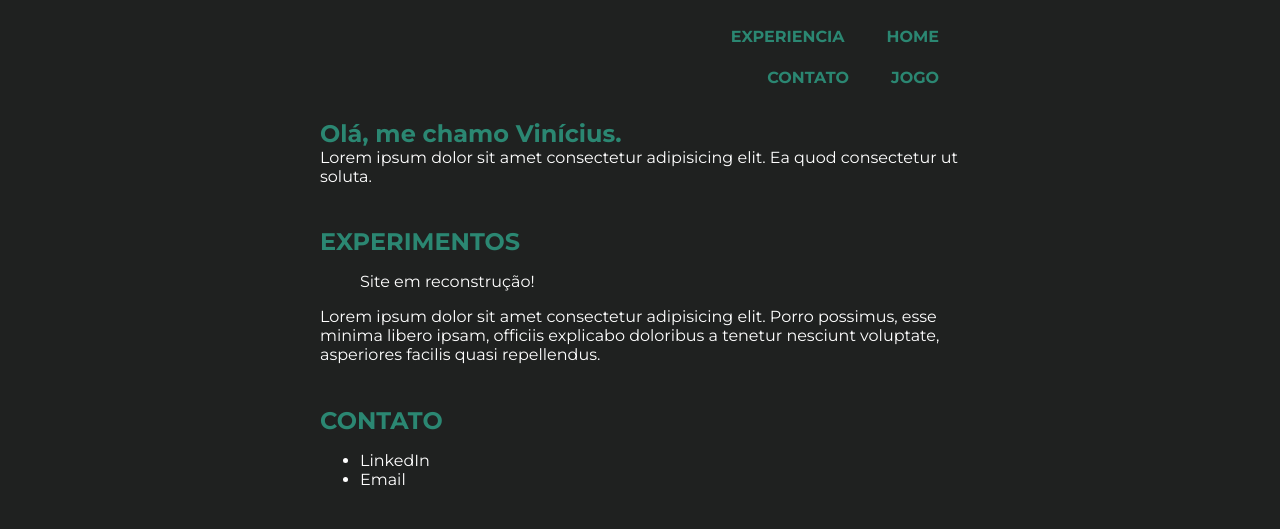
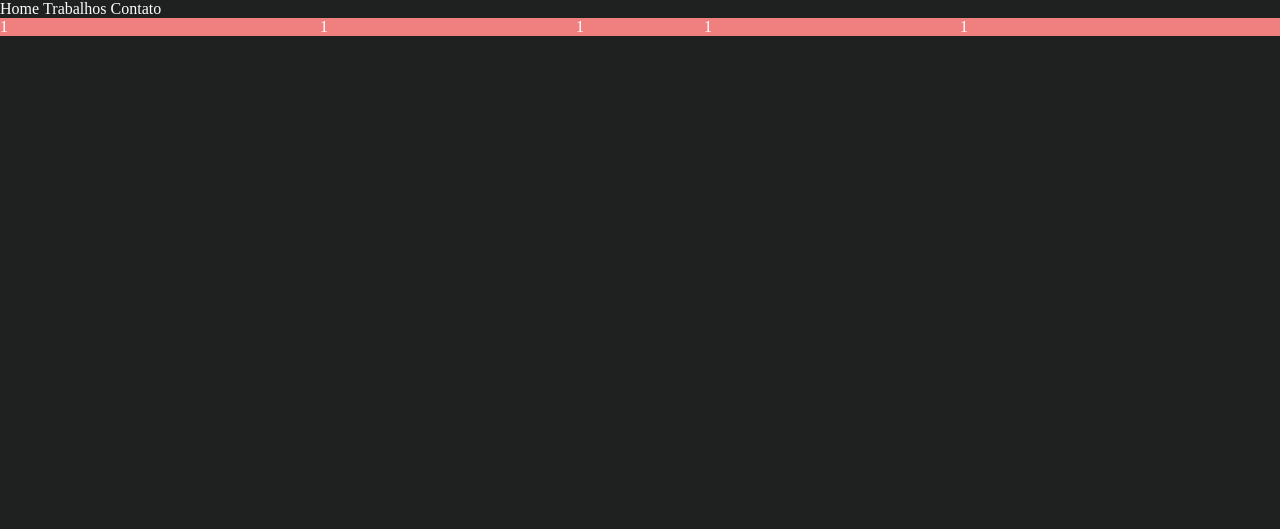
Before and after one commit to moraesz/web, a plain HTML site: page index.html in a window 1280 px wide. Drawn offline with Linux system fonts and the light colour scheme.

Commit message:
update github pages

```diff
--- /dev/null
+++ b/css/___main.css
@@ -0,0 +1,83 @@
+body, h1, h2, p {
+    margin: 0;
+    padding: 0;
+}
+
+body {
+    background-color: #1f2120;
+    color: #fff;
+    font-family: "Montserrat", sans-serif;
+    font-optical-sizing: auto;
+    font-style: normal;
+    display: grid;
+    grid-template-columns: 30vw 20vw 10vw 20vw 30vw;
+}
+
+h1{
+    color: #2b8772;
+}
+
+h2 {
+    color: #2b8772;
+    text-transform: uppercase;
+}
+
+.menu {
+    grid-column: 4/5;
+}
+
+.menu li {
+    float: right;
+    display: inline;
+    list-style-type: none;
+    padding: 11px 21px;
+    text-transform: uppercase;
+}
+
+.menu a {
+    text-decoration: none;
+    color: #2b8772;
+    font-weight: bold;
+}
+
+section {
+    padding: 1.3em 0;
+}
+
+.home {
+    grid-column: 4/5;
+}
+
+.experiencia {
+    grid-column: 4/4;
+}
+
+.experiencia li {
+    align-items: center;
+    display: inline;
+}
+
+.experiencia li img {
+    height: 300px;
+}
+
+.contato {
+    grid-column: 2/4;
+}
+
+@media (max-width: 700px){
+    .menu {
+        display: none;
+    }
+    .menu, .home, .experiencia, .contato {
+        grid-column: 1/4;
+    }
+    .home, .experiencia, .contato {
+        padding: 15px 21px;
+    }
+    .menu li {
+        float: none;
+        display: block;
+        margin: 0;
+    }
+}
--- a/css/main.css
+++ b/css/main.css
@@ -1,84 +1,23 @@
-body, h1, h2, p {
+body, section, div, h1, p, ul, li{
     margin: 0;
     padding: 0;
 }
-
-body {
+body{
     background-color: #1f2120;
     color: #fff;
-    font-family: "Montserrat", sans-serif;
-    font-optical-sizing: auto;
-    font-style: normal;
+}
+.s, .menu {
     display: grid;
-    grid-template-columns: 25vw 25vw 25vw 25vw;
 }
-
-h1{
-    color: #2b8772;
-}
-
-h2 {
-    color: #2b8772;
-    text-transform: uppercase;
-}
-
-.menu {
-    grid-column: 3/4;
-}
-
-.menu li {
-    float: right;
+.m-1 li {
     display: inline;
     list-style-type: none;
-    padding: 11px 21px;
-    text-transform: uppercase;
+    grid-template-columns: 100vw;
+    justify-content: center;
 }
-
-.menu a {
-    text-decoration: none;
-    color: #2b8772;
-    font-weight: bold;
-
+.s-1 {
+    grid-template-columns: 25vw 20vw 10vw 20vw 25vw;
 }
-
-section {
-    padding: 1.3em 0;
+.item{
+    background-color: lightcoral;
 }
-
-.home {
-    grid-column: 2/4;
-}
-
-.experiencia {
-    grid-column: 2/4;
-}
-
-.experiencia li {
-    align-items: center;
-    display: inline;
-}
-
-.experiencia li img {
-    height: 300px;
-}
-
-.contato {
-    grid-column: 2/4;
-}
-
-@media (max-width: 700px){
-    .menu {
-        display: none;
-    }
-    .menu, .home, .experiencia, .contato {
-        grid-column: 1/4;
-    }
-    .home, .experiencia, .contato {
-        padding: 15px 21px;
-    }
-    .menu li {
-        float: none;
-        display: block;
-        margin: 0;
-    }
-}
--- a/css/style.css
+++ b/css/style.css
@@ -1,2 +1,2 @@
-@import 'game.css';
 @import 'main.css';
+/* @import 'game.css'; */
--- a/index.html
+++ b/index.html
@@ -1,59 +1,26 @@
 <!DOCTYPE html>
-<html lang="pt-BR">
-
+<html lang="en">
 <head>
     <meta charset="UTF-8">
     <meta name="viewport" content="width=device-width, initial-scale=1.0">
-    <title>VM - Home</title>
-    <link rel="preconnect" href="https://fonts.googleapis.com">
-    <link rel="preconnect" href="https://fonts.gstatic.com" crossorigin>
-    <link href="https://fonts.googleapis.com/css2?family=Montserrat:ital,wght@0,100..900;1,100..900&display=swap" rel="stylesheet">
-    <link rel="stylesheet" type="text/css" href="./css/style.css">
+    <title>Vinicius - Home</title>
+    <link rel="stylesheet" href="./css/style.css">
 </head>
-
 <body>
-    <div class="menu">
+    <div class="menu m-1">
         <ul>
-            <li><a href="#home">Home</a></li>
-            <li><a href="#experiencia">Experiencia</a></li>
-            <li><a href="game.html">Jogo</a></li>
-            <li><a href="#contato">Contato</a></li>
+            <li>Home</li>
+            <li>Trabalhos</li>
+            <li>Contato</li>
         </ul>
     </div>
 
-    <section id="home" class="home">
-        <h1>Olá, me chamo Vinícius.</h1>
-        <p>Lorem ipsum dolor sit amet consectetur adipisicing elit. Ea quod consectetur ut soluta.</p>
+    <section class="s s-1">
+        <div class="item">1</div>
+        <div class="item">1</div>
+        <div class="item">1</div>
+        <div class="item">1</div>
+        <div class="item">1</div>
     </section>
-
-    <section id="experiencia" class="experiencia">
-        <h2>Experimentos</h2>
-        <ul>
-            <p>Site em reconstrução!</p>
-            <!-- <li><img src="src/game.jpg" alt=""></li>
-            <li><img src="src/game.jpg" alt=""></li>
-            <li><img src="src/game.jpg" alt=""></li> -->
-        </ul>
-        <p>Lorem ipsum dolor sit amet consectetur adipisicing elit. Porro possimus, esse minima libero ipsam, officiis explicabo doloribus a tenetur nesciunt voluptate, asperiores facilis quasi repellendus.</p>
-    </section>
-
-    <section id="contato" class="contato">
-        <h2>Contato</h2>
-        <ul>
-            <li>LinkedIn</li>
-            <li>Email</li>
-        </ul>
-    </section>
-
-    <script type="module" src="./js/script.js">
-        function screenSize() {
-            console.log(window.innerWidth);
-        }
-        console.log('teste');
-
-        screenSize();
-    </script>
 </body>
-
-
 </html>
--- a/script.js
+++ /dev/null
@@ -1 +0,0 @@
-console.log('teste');
```
Also changed, not shown: ___index.html (added, +56 -0 lines), ___game.html (renamed from game.html), css/___game.css (renamed from css/game.css).
